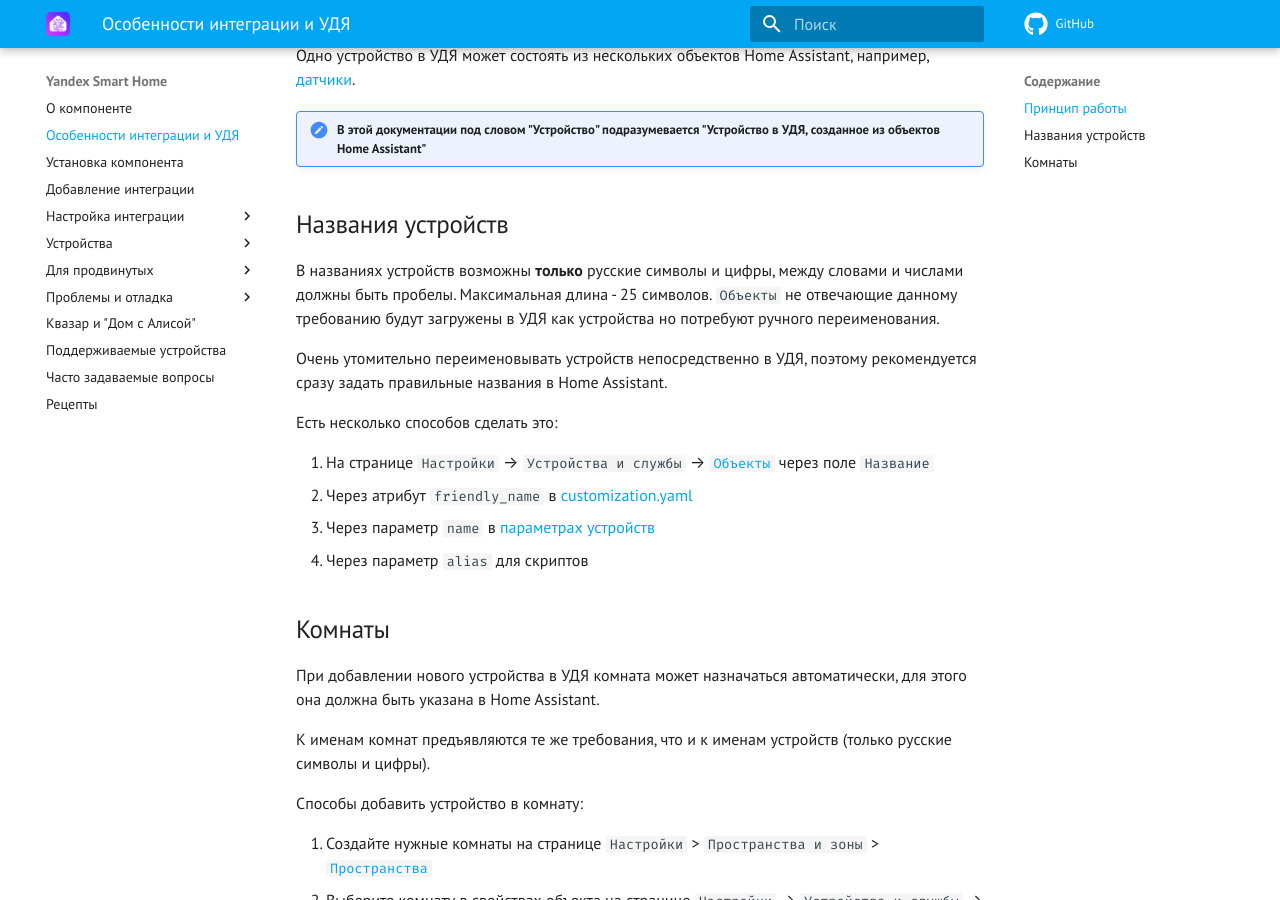
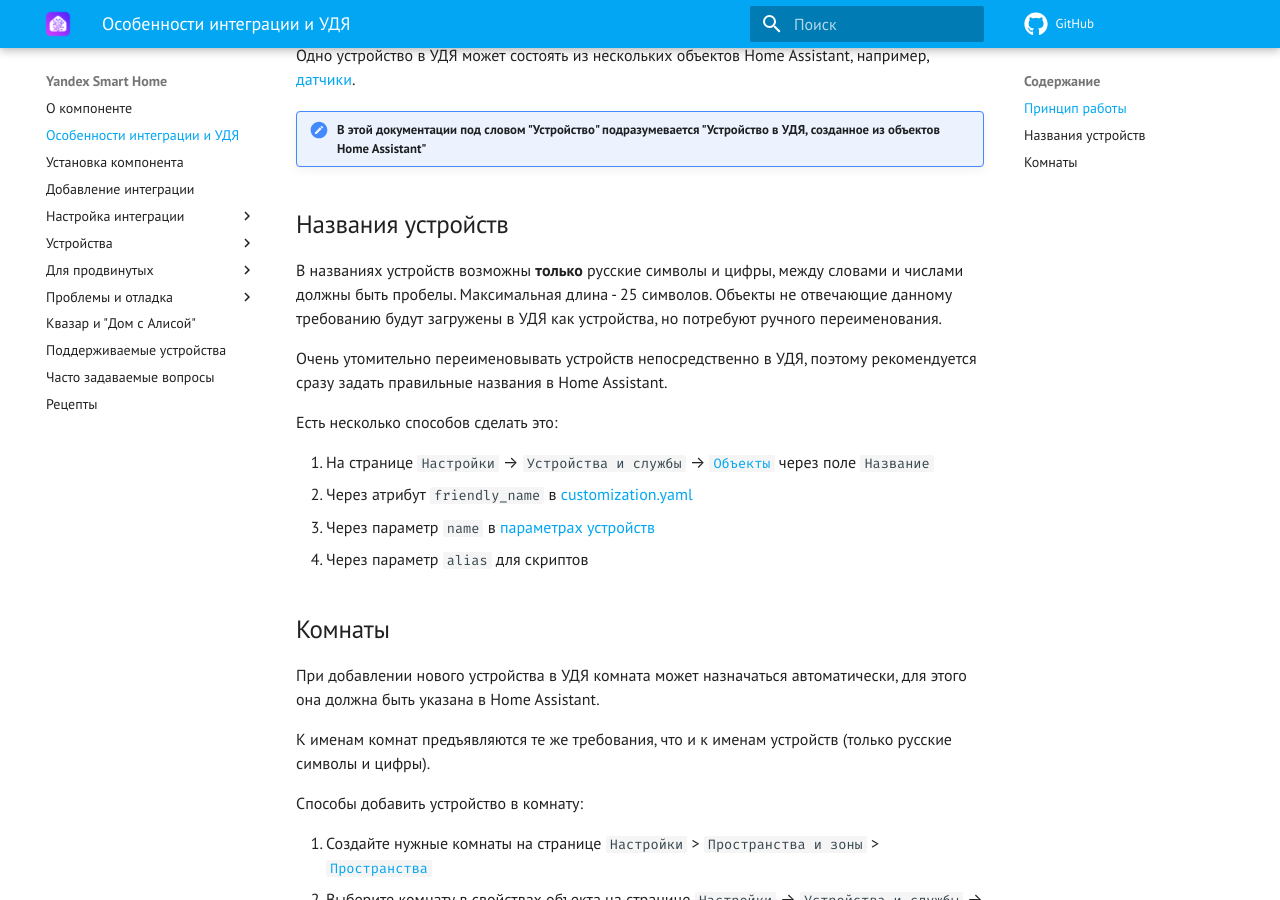
Before and after one commit to dext0r/yandex_smart_home, an MkDocs documentation site: the page built from docs/quirks.md, in a window 1280 px wide and 900 px high, scrolled down 350 px. Built offline with MkDocs 1.6.1 and Material for MkDocs 9.7.7, drawn with Linux system fonts in a browser that asks for light colours; comment, search, counter and statistics services are not loaded; the version menu is left out.

```diff
--- a/docs/quirks.md
+++ b/docs/quirks.md
@@ -11,7 +11,7 @@
 !!! summary "В этой документации под словом "Устройство" подразумевается "Устройство в УДЯ, созданное из объектов Home Assistant""
 
 ## Названия устройств { id=naming }
-В названиях устройств возможны **только** русские символы и цифры, между словами и числами должны быть пробелы. Максимальная длина - 25 символов. `Объекты` не отвечающие данному требованию будут загружены в УДЯ как устройства но потребуют ручного переименования.
+В названиях устройств возможны **только** русские символы и цифры, между словами и числами должны быть пробелы. Максимальная длина - 25 символов. Объекты не отвечающие данному требованию будут загружены в УДЯ как устройства, но потребуют ручного переименования.
 
 Очень утомительно переименовывать устройств непосредственно в УДЯ, поэтому рекомендуется сразу задать правильные названия в Home Assistant.
 
```
